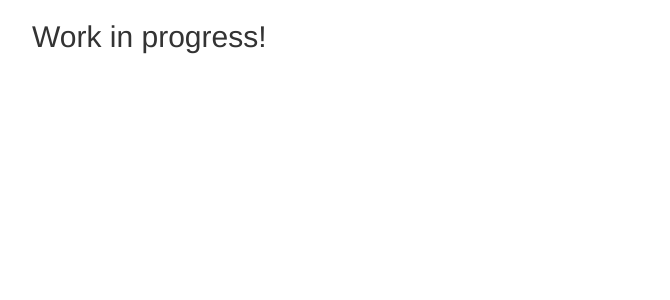
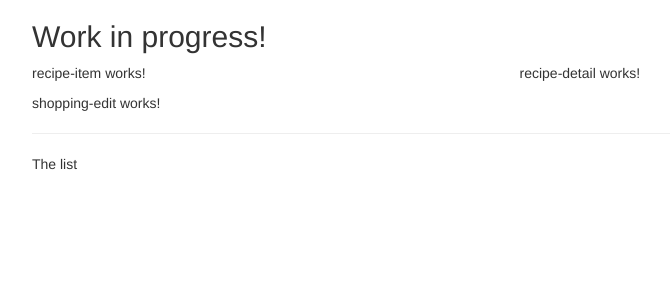
Before and after one commit to stiven-metrio/udemy-angular-project, an Angular app: page / in a window 1280 px wide. Shown: the top 300 px of the page, without its empty margins (38-708 px from the left). Built offline with nearby package versions, Linux system fonts and the light colour scheme.

Commit message:
Place components on the template * Solve issue: path for bootstrap was corrected

```diff
--- a/angular.json
+++ b/angular.json
@@ -24,7 +24,7 @@
               "src/assets"
             ],
             "styles": [
-              "../node_modules/bootstrap/dist/css/bootstrap.min.css",
+              "node_modules/bootstrap/dist/css/bootstrap.min.css",
               "src/styles.css"
             ],
             "scripts": []
--- a/src/app/app.component.html
+++ b/src/app/app.component.html
@@ -2,6 +2,8 @@
   <div class="row">
     <div class="col-md-12">
       <h2>Work in progress!</h2>
+      <app-recipes></app-recipes>
+      <app-shopping-list></app-shopping-list>
     </div>
   </div>
 </div>
--- a/src/app/recipes/recipe-list/recipe-list.component.html
+++ b/src/app/recipes/recipe-list/recipe-list.component.html
@@ -1 +1 @@
-<p>recipe-list works!</p>
+<app-recipe-item></app-recipe-item>
--- a/src/app/recipes/recipes.component.html
+++ b/src/app/recipes/recipes.component.html
@@ -1 +1,8 @@
-<p>recipes works!</p>
+<div class="row">
+    <div class="col-md-5">
+        <app-recipe-list></app-recipe-list>
+    </div>
+    <div class="col-md-7">
+        <app-recipe-detail></app-recipe-detail>
+    </div>
+</div>
--- a/src/app/shopping-list/shopping-list.component.html
+++ b/src/app/shopping-list/shopping-list.component.html
@@ -1 +1,7 @@
-<p>shopping-list works!</p>
+<div class="row">
+    <div class="col-xs-10">
+        <app-shopping-edit></app-shopping-edit>
+        <hr>
+        <p>The list</p>
+    </div>
+</div>
--- a/src/styles.css
+++ b/src/styles.css
@@ -1 +1,2 @@
+/* @import "~bootstrap/dist/css/bootstrap.css"; */
 /* You can add global styles to this file, and also import other style files */
```
